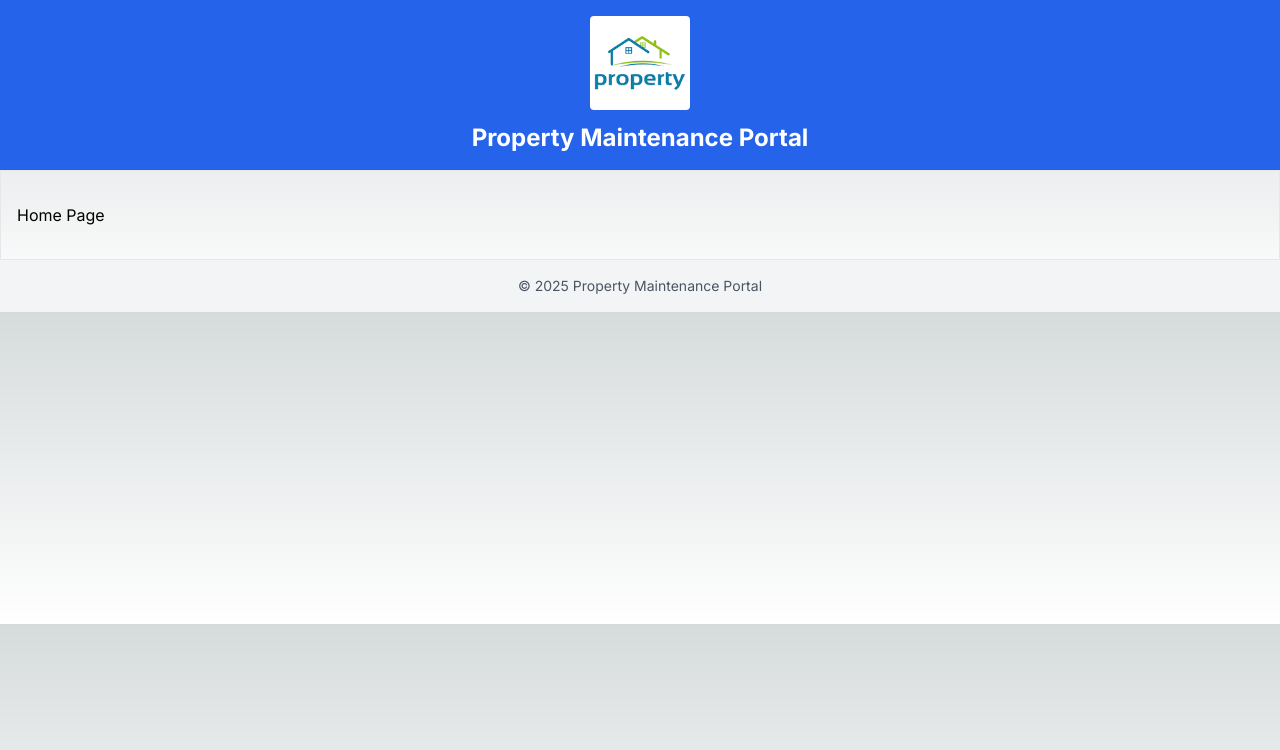
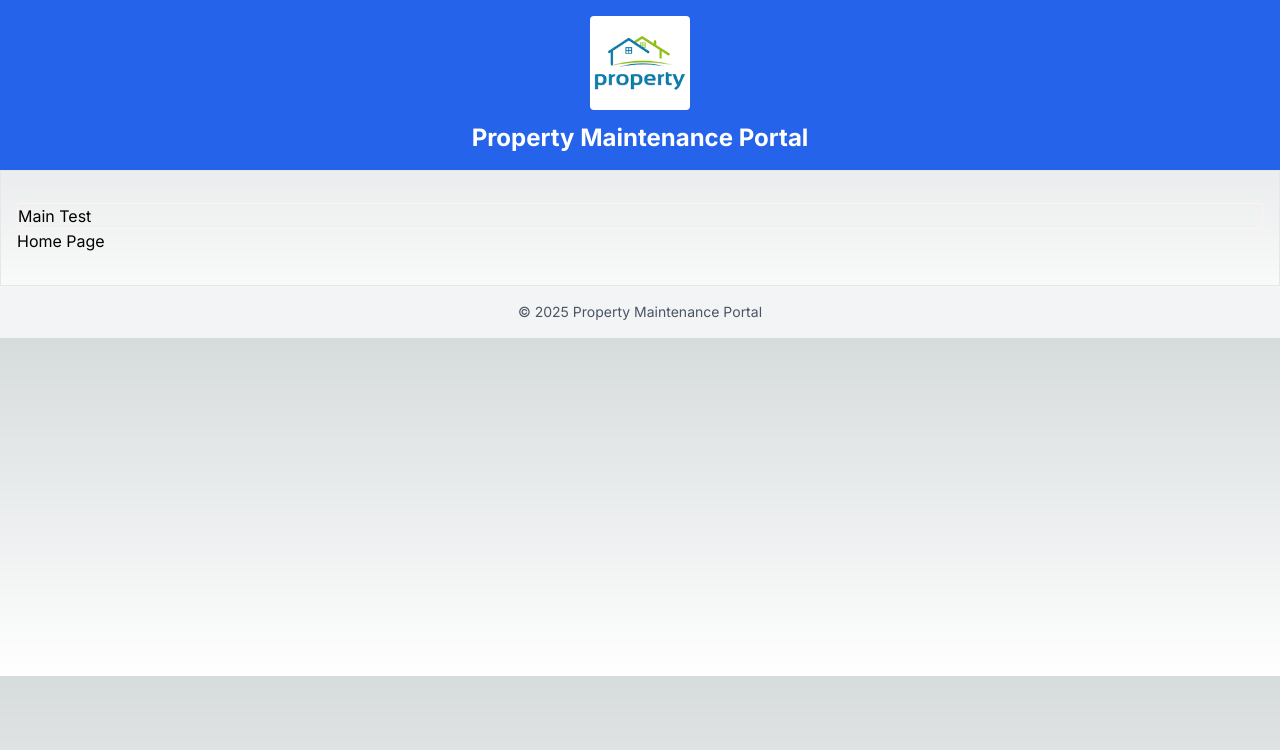
Before and after one commit to umerhussa11n/proactive-prop-management, a Next.js app in the folder apps/frontend/: page / in a window 1280 px wide. Shown: the top 750 px of the page. Built offline with nearby package versions, Linux system fonts and the light colour scheme.

Commit message:
chore: add tailwind intellisense for tsx/jsx files

```diff
--- a/apps/frontend/src/app/layout.tsx
+++ b/apps/frontend/src/app/layout.tsx
@@ -21,7 +21,9 @@ export default function RootLayout({
 
       <body className={inter.className}>
         <Header />
-        <main className="container mx-auto px-4 py-8 border border-red">
+
+        <main className="container mx-auto px-4 py-8 border border-white-700">
+          <div className='border border-red-50'>Main Test</div>
           {children}
         </main>
         <Footer />
```
Also changed, not shown: 1 other file (tests, documents, lock files or other folders).
